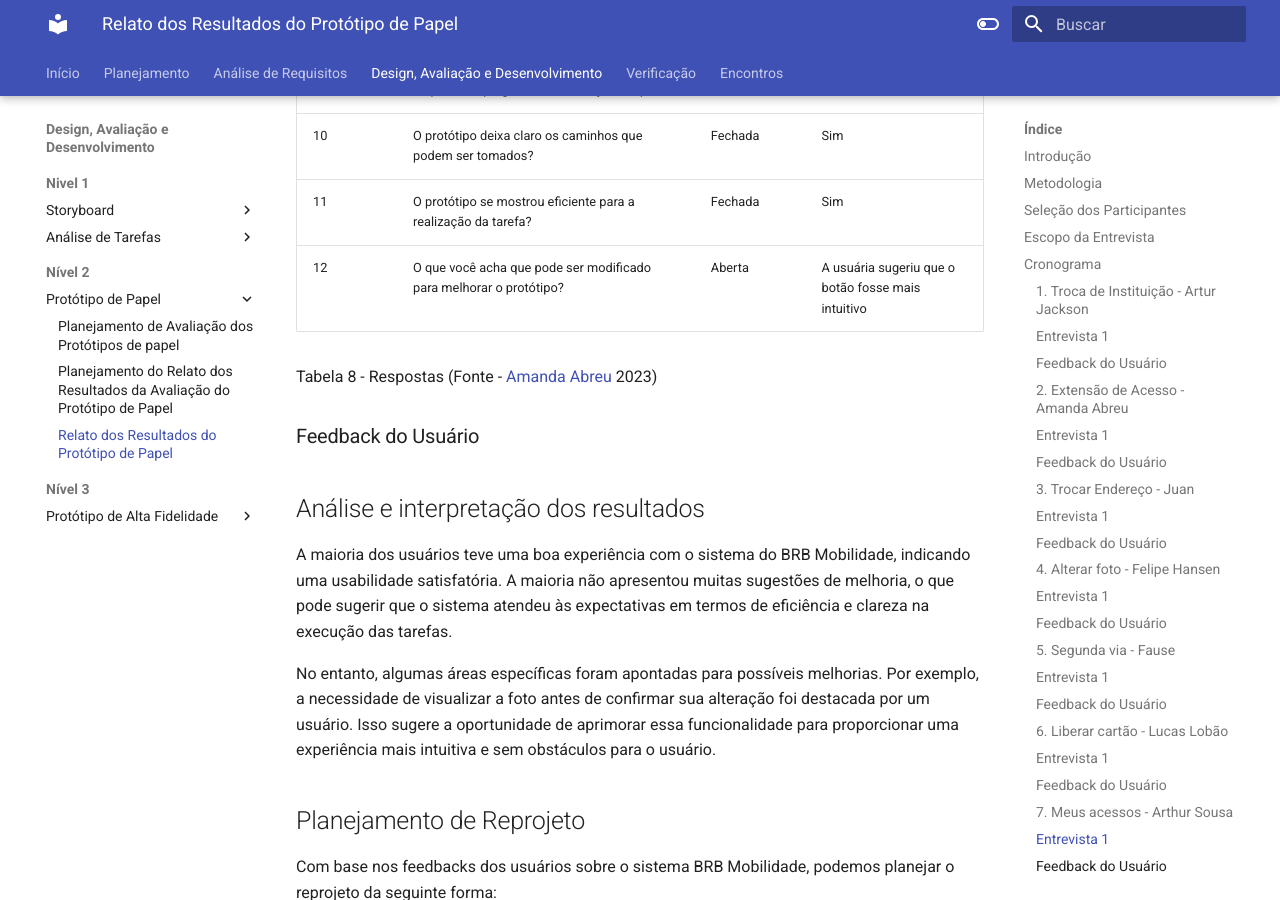
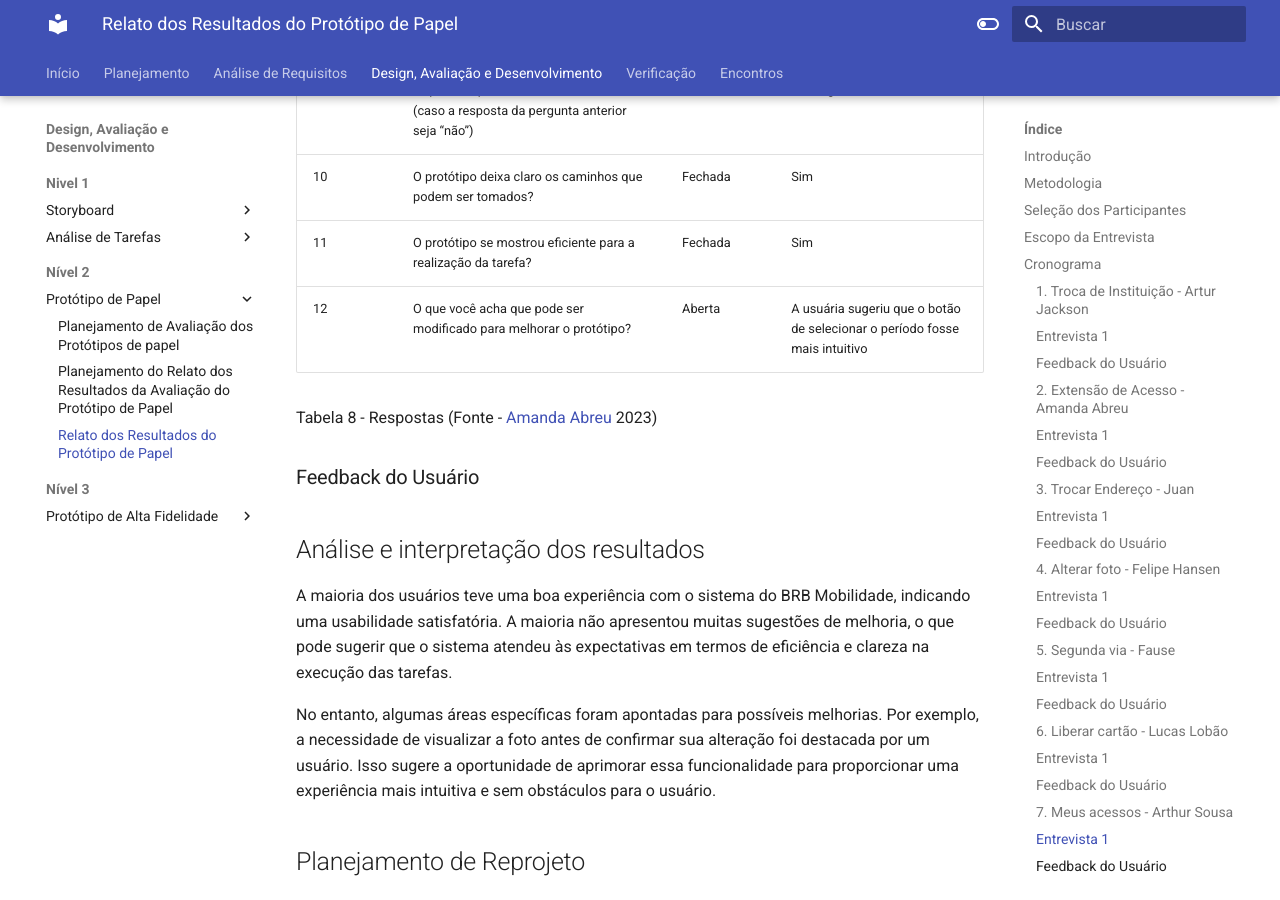
Before and after one commit to Interacao-Humano-Computador/2023.2--BRB-Mobilidade, an MkDocs documentation site: the page built from docs/designAvaliacao/prototipo_papel/resultadoPrototipoBF.md, in a window 1280 px wide and 900 px high, scrolled down 9737 px. Built offline with MkDocs 1.6.1 and Material for MkDocs 9.7.7, drawn with Linux system fonts in a browser that asks for light colours.

Commit message:
finaliza relato dos resultados

```diff
--- a/docs/designAvaliacao/prototipo_papel/resultadoPrototipoBF.md
+++ b/docs/designAvaliacao/prototipo_papel/resultadoPrototipoBF.md
@@ -226,7 +226,7 @@
 | 9 | O que te impediu de finalizar a tarefa? (caso a resposta da pergunta anterior seja “não”) | Aberta |Conseguiu finalizar|
 | 10 | O protótipo deixa claro os caminhos que podem ser tomados? | Fechada |Sim|
 | 11 | O protótipo se mostrou eficiente para a realização da tarefa? | Fechada |Sim|
-| 12 | O que você acha que pode ser modificado para melhorar o protótipo? | Aberta |A usuária sugeriu que o botão fosse mais intuitivo|
+| 12 | O que você acha que pode ser modificado para melhorar o protótipo? | Aberta |A usuária sugeriu que o botão de selecionar o período fosse mais intuitivo|
 
 Tabela 8 - Respostas (Fonte - [Amanda Abreu](https://github.com/Amandaaaaabreu) 2023)
 
```
